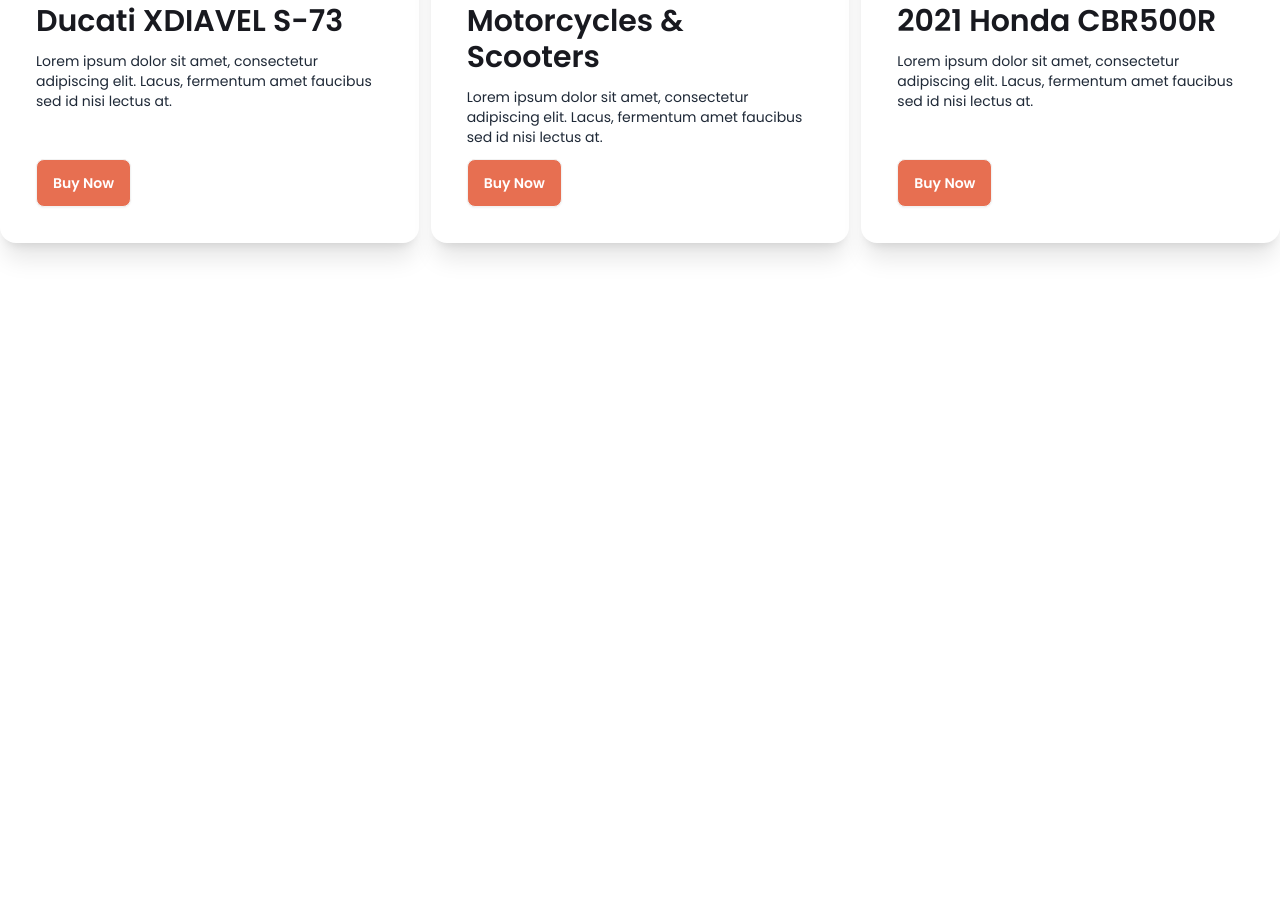
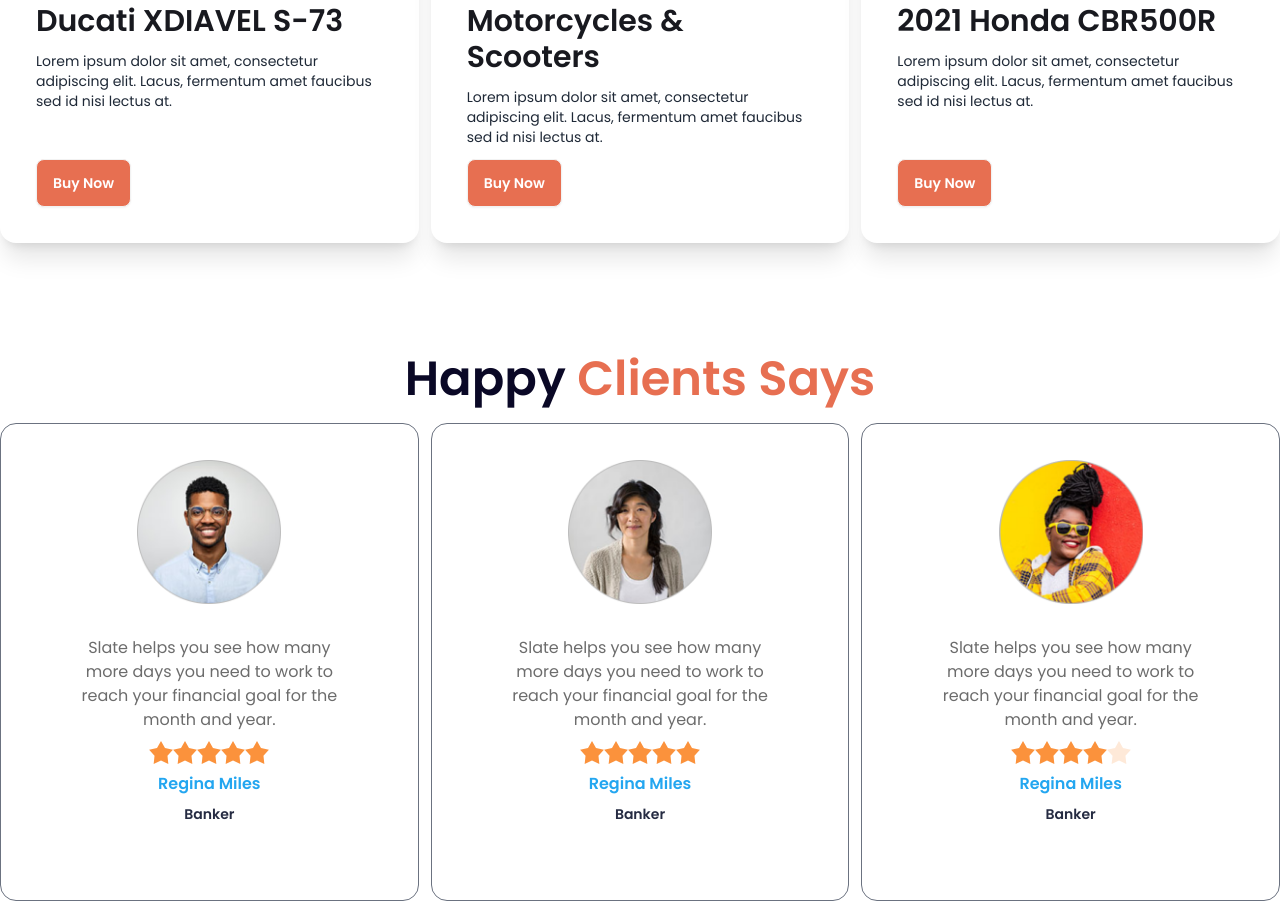
Before and after one commit to HIMU005/biker-zone-practice, a plain HTML site: page index.html in a window 1280 px wide. Shown: the part 1021-1942 px from the top of the page. Before the commit the page ends 1376 px from the top, so only its background shows below. Drawn offline with nearby package versions, Linux system fonts and the light colour scheme.

Commit message:
client section

```diff
--- a/index.html
+++ b/index.html
@@ -248,6 +248,79 @@
 
       </section>
 
+      <!-- happy client  -->
+      <section class="">
+        <h3 class="text-center text-5xl font-semibold capitalize text-[#0A0826]">Happy <span class="text-[#E76F51]">Clients says</span></h3>
+        <div class="grid grid-cols-1 md:grid-cols-2 lg:grid-cols-3 gap-3 my-5">
+            <!-- first-review  -->
+            <div class="card bg-base-100 border border-gray-500 p-9 bg-white">
+                <figure><img class="w-36" src="images/others/user-1.png" alt="Shoes" /></figure>
+                <div class="card-body">
+                  <p class="text-center text-base font-normal text-[#6C6C6C]">Slate helps you see how
+                    many more days you need
+                    to work to reach your financial
+                    goal for the month and year.</p>
+                  <div class="rating justify-center">
+                    <input type="radio" name="rating-2" class="mask mask-star-2 bg-orange-400" />
+                    <input type="radio" name="rating-2" class="mask mask-star-2 bg-orange-400" />
+                    <input type="radio" name="rating-2" class="mask mask-star-2 bg-orange-400" />
+                    <input type="radio" name="rating-2" class="mask mask-star-2 bg-orange-400" checked />
+                    <input type="radio" name="rating-2" class="mask mask-star-2 bg-orange-400" />
+                  </div>
+
+                  <div class="text-center">
+                   <h2 class="text-xn font-semibold text-[#23A6F0]">Regina Miles</h2>
+                   <p class="text-sm font-semibold text-[#252B42] my-2">Banker</p>
+                  </div>
+                </div>
+              </div>
+            <!-- second-review  -->
+            <div class="card bg-base-100 border border-gray-500 p-9 bg-white">
+                <figure><img class="w-36" src="images/others/user-2.png" alt="Shoes" /></figure>
+                <div class="card-body">
+                  <p class="text-center text-base font-normal text-[#6C6C6C]">Slate helps you see how
+                    many more days you need
+                    to work to reach your financial
+                    goal for the month and year.</p>
+                  <div class="rating justify-center">
+                    <input type="radio" name="rating-2" class="mask mask-star-2 bg-orange-400" />
+                    <input type="radio" name="rating-2" class="mask mask-star-2 bg-orange-400" />
+                    <input type="radio" name="rating-2" class="mask mask-star-2 bg-orange-400" />
+                    <input type="radio" name="rating-2" class="mask mask-star-2 bg-orange-400" checked />
+                    <input type="radio" name="rating-2" class="mask mask-star-2 bg-orange-400" />
+                  </div>
+
+                  <div class="text-center">
+                   <h2 class="text-xn font-semibold text-[#23A6F0]">Regina Miles</h2>
+                   <p class="text-sm font-semibold text-[#252B42] my-2">Banker</p>
+                  </div>
+                </div>
+              </div>
+            <!-- third-review  -->
+            <div class="card bg-base-100 border border-gray-500 p-9 bg-white">
+                <figure><img class="w-36" src="images/others/user-3.png" alt="Shoes" /></figure>
+                <div class="card-body">
+                  <p class="text-center text-base font-normal text-[#6C6C6C]">Slate helps you see how
+                    many more days you need
+                    to work to reach your financial
+                    goal for the month and year.</p>
+                  <div class="rating justify-center">
+                    <input type="radio" name="rating-2" class="mask mask-star-2 bg-orange-400" />
+                    <input type="radio" name="rating-2" class="mask mask-star-2 bg-orange-400" />
+                    <input type="radio" name="rating-2" class="mask mask-star-2 bg-orange-400" />
+                    <input type="radio" name="rating-2" class="mask mask-star-2 bg-orange-400" checked />
+                    <input type="radio" name="rating-2" class="mask mask-star-2 bg-orange-400" />
+                  </div>
+
+                  <div class="text-center">
+                   <h2 class="text-xn font-semibold text-[#23A6F0]">Regina Miles</h2>
+                   <p class="text-sm font-semibold text-[#252B42] my-2">Banker</p>
+                  </div>
+                </div>
+              </div>
+        </div>
+      </section>
+
 
     </main>
     <footer></footer>
```
